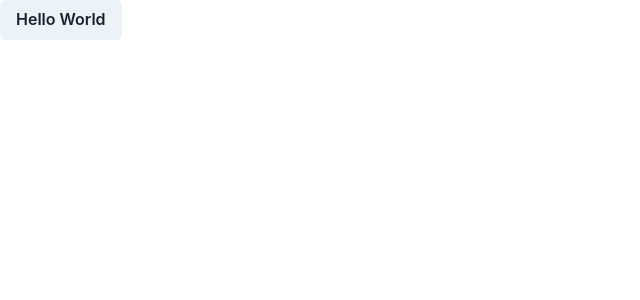
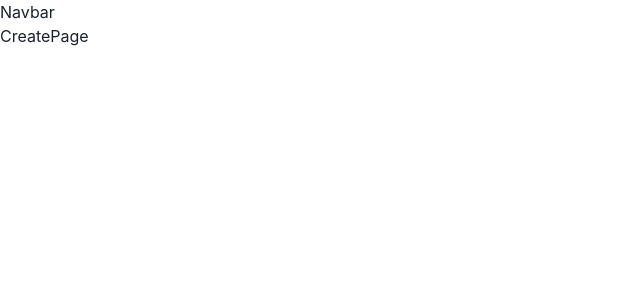
Before and after one commit to gokulskannan1993/Product-Store-App---MERN, a React (Vite) app in the folder ui/: page /create in a window 1280 px wide. Shown: the top 300 px of the page, without its empty margins (0-640 px from the left). Built offline with nearby package versions, Linux system fonts and the light colour scheme.

Commit message:
feat: implement routing with HomePage and CreatePage components, and add Navbar

```diff
--- a/ui/src/App.jsx
+++ b/ui/src/App.jsx
@@ -1,9 +1,19 @@
-import { Button } from "@chakra-ui/react";
+import { Box, Button } from "@chakra-ui/react";
+import { Route, Routes } from "react-router-dom";
+import HomePage from "./pages/HomePage";
+import CreatePage from "./pages/CreatePage";
+import Navbar from "./components/Navbar";
 
 function App() {
   return (
     <>
-      <Button>Hello World</Button>
+      <Box minH={"100vh"}>
+        <Navbar />
+        <Routes>
+          <Route path="/" element={<HomePage />} />
+          <Route path="/create" element={<CreatePage />} />
+        </Routes>
+      </Box>
     </>
   );
 }
--- /dev/null
+++ b/ui/src/components/Navbar.jsx
@@ -0,0 +1,7 @@
+import React from "react";
+
+const Navbar = () => {
+  return <div>Navbar</div>;
+};
+
+export default Navbar;
--- /dev/null
+++ b/ui/src/pages/CreatePage.jsx
@@ -0,0 +1,7 @@
+import React from "react";
+
+const CreatePage = () => {
+  return <div>CreatePage</div>;
+};
+
+export default CreatePage;
--- /dev/null
+++ b/ui/src/pages/HomePage.jsx
@@ -0,0 +1,7 @@
+import React from "react";
+
+const HomePage = () => {
+  return <div>HomePage</div>;
+};
+
+export default HomePage;
```
